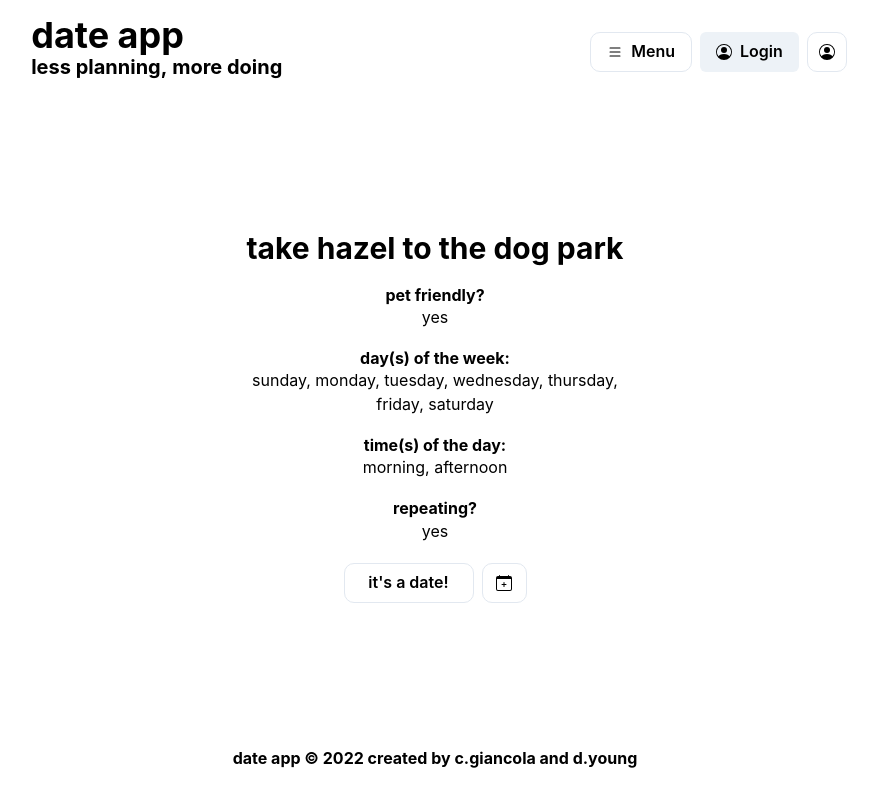
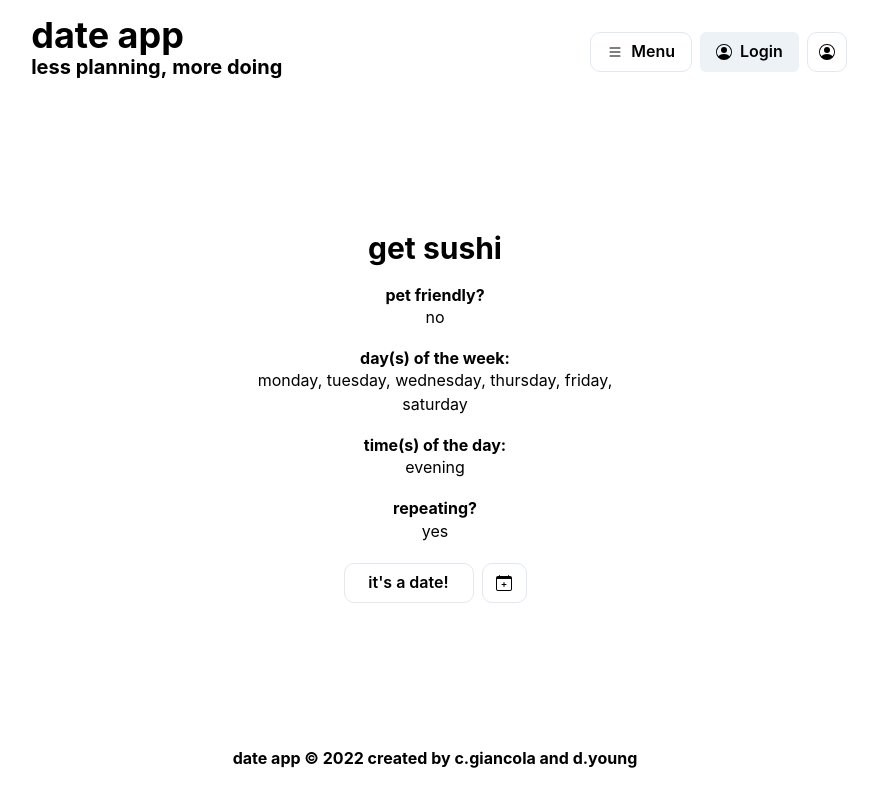
Before and after one commit to christinagiancola/date-app, a React app: page / in a window 1280 px wide. Shown: the whole page, without its empty margins (205-1083 px from the left). Built offline with nearby package versions, Linux system fonts and the light colour scheme.

Commit message:
<DateLibrary> now lists name of all dates listed in dateCards.json

```diff
--- a/dateCards.json
+++ b/dateCards.json
@@ -2,41 +2,49 @@
 	{
 		"id": 1,
 		"name": "take hazel to the dog park",
+		"location": "rockwood park",
 		"repeating": true,
 		"budgetInDollars": 0,
-    "timeOfDay": [
-      "morning",
-      "afternoon"
-    ],
-    "dayOfWeek": [
-      "Sunday",
-      "Monday",
-      "Tuesday",
-      "Wednesday",
-      "Thursday",
-      "Friday",
-      "Saturday"
-    ],
+		"timeOfDay": ["morning", "afternoon"],
+		"dayOfWeek": ["Sunday", "Monday", "Tuesday", "Wednesday", "Thursday", "Friday", "Saturday"],
 		"petFriendly": true
 	},
 	{
 		"id": 2,
 		"name": "get ice cream from scoops",
+		"location": "scoop",
 		"repeating": true,
 		"budgetInDollars": 15,
-    "timeOfDay": [
-      "afternoon",
-      "evening"
-    ],
-    "dayOfWeek": [
-      "Sunday",
-      "Monday",
-      "Tuesday",
-      "Wednesday",
-      "Thursday",
-      "Friday",
-      "Saturday"
-    ],
+		"timeOfDay": ["afternoon", "evening"],
+		"dayOfWeek": ["Sunday", "Monday", "Tuesday", "Wednesday", "Thursday", "Friday", "Saturday"],
 		"petFriendly": false
+	},
+	{
+		"id": 3,
+		"name": "take a pottery class",
+		"location": "hand thrown",
+		"repeating": false,
+		"budgetInDollars": 50,
+		"timeOfDay": ["evening"],
+		"dayOfWeek": ["Wednesday", "Thursday", "Friday", "Saturday"],
+		"petFriendly": false
+	},
+	{
+		"id": 4,
+		"name": "get sushi",
+		"repeating": true,
+		"budgetInDollars": 30,
+		"timeOfDay": ["evening"],
+		"dayOfWeek": ["Monday", "Tuesday", "Wednesday", "Thursday", "Friday", "Saturday"],
+		"petFriendly": false
+	},
+	{
+		"id": 5,
+		"name": "movie night",
+		"repeating": true,
+		"budgetInDollars": 0,
+		"timeOfDay": ["evening"],
+		"dayOfWeek": ["Thursday", "Friday", "Saturday", "Sunday"],
+		"petFriendly": true
 	}
 ]
--- a/src/components/DateCard.js
+++ b/src/components/DateCard.js
@@ -4,13 +4,13 @@ import { BsCalendarPlus } from 'react-icons/bs';
 
 const DateCard = () => {
 	const date = {
-		id: 1,
-		name: 'take hazel to the dog park',
+		id: 4,
+		name: 'get sushi',
 		repeating: true,
-		budgetInDollars: 0,
-		timeOfDay: ['morning', 'afternoon'],
-		dayOfWeek: ['Sunday', 'Monday', 'Tuesday', 'Wednesday', 'Thursday', 'Friday', 'Saturday'],
-		petFriendly: true,
+		budgetInDollars: 30,
+		timeOfDay: ['evening'],
+		dayOfWeek: ['Monday', 'Tuesday', 'Wednesday', 'Thursday', 'Friday', 'Saturday'],
+		petFriendly: false,
 	};
 
 	return (
--- a/src/components/DateLibrary.js
+++ b/src/components/DateLibrary.js
@@ -1,16 +1,10 @@
 import React from 'react';
 
 const DateLibrary = () => {
-	return (
-		<div>
-			<div>DATE</div>
-			<div>DATE</div>
-			<div>DATE</div>
-			<div>DATE</div>
-			<div>DATE</div>
-			<div>DATE</div>
-		</div>
-	);
+	let dates = require('../../dateCards.json');
+	let dateLibrary = dates.map((date, i) => <div key={i}>{date.name}</div>);
+
+	return <div>{dateLibrary}</div>;
 };
 
 export default DateLibrary;
```
Lines whose indentation alone changed are shown as unchanged.
